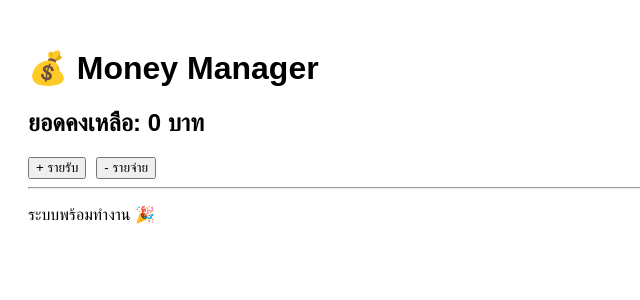
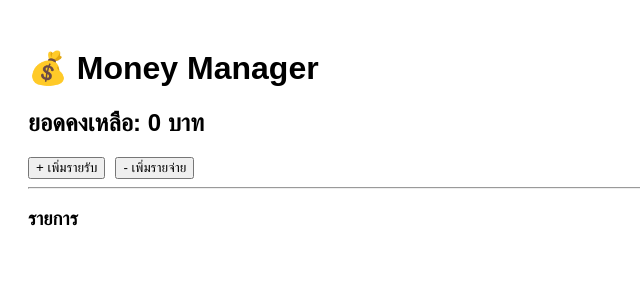
Before and after one commit to Hiyol2i/money-managerD, a Next.js app: page / in a window 1280 px wide. Shown: the top 300 px of the page, without its empty margins (0-640 px from the left). Built offline with nearby package versions, Linux system fonts and the light colour scheme.

Commit message:
Update index.js

```diff
--- a/pages/index.js
+++ b/pages/index.js
@@ -1,16 +1,56 @@
+"use client";
+
+import { useState } from "react";
+
 export default function Home() {
+  const [balance, setBalance] = useState(0);
+  const [items, setItems] = useState([]);
+
+  function addIncome() {
+    const amount = Number(prompt("รายรับกี่บาท?"));
+    if (!amount) return;
+
+    setBalance(balance + amount);
+
+    setItems([
+      { type: "➕ รายรับ", amount },
+      ...items,
+    ]);
+  }
+
+  function addExpense() {
+    const amount = Number(prompt("รายจ่ายกี่บาท?"));
+    if (!amount) return;
+
+    setBalance(balance - amount);
+
+    setItems([
+      { type: "➖ รายจ่าย", amount },
+      ...items,
+    ]);
+  }
+
   return (
     <div style={{ padding: 20, fontFamily: "sans-serif" }}>
       <h1>💰 Money Manager</h1>
 
-      <h2>ยอดคงเหลือ: 0 บาท</h2>
+      <h2>ยอดคงเหลือ: {balance} บาท</h2>
 
-      <button>+ รายรับ</button>
-      <button style={{ marginLeft: 10 }}>- รายจ่าย</button>
+      <button onClick={addIncome}>+ เพิ่มรายรับ</button>
+      <button onClick={addExpense} style={{ marginLeft: 10 }}>
+        - เพิ่มรายจ่าย
+      </button>
 
       <hr />
 
-      <p>ระบบพร้อมทำงาน 🎉</p>
+      <h3>รายการ</h3>
+      <ul>
+        {items.map((item, i) => (
+          <li key={i}>
+            {item.type} {item.amount} บาท
+          </li>
+        ))}
+      </ul>
     </div>
   );
 }
```
